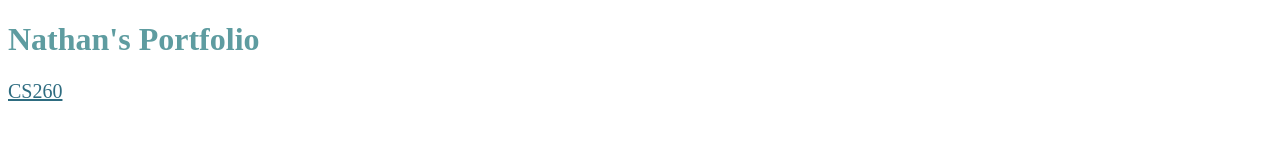
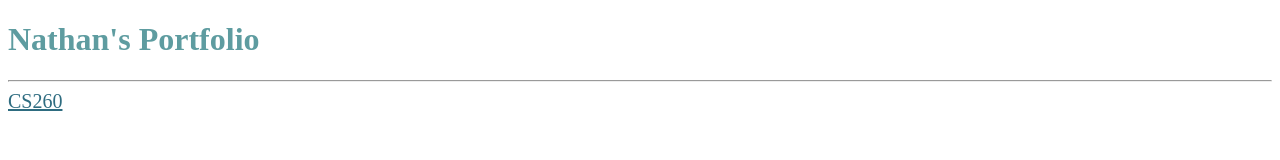
Before and after one commit to Valryn/Valryn.github.io, a plain HTML site: page index.html in a window 1280 px wide. Drawn offline with Linux system fonts and the light colour scheme.

Commit message:
Formatting

```diff
--- a/index.html
+++ b/index.html
@@ -1,10 +1,11 @@
 <!DOCTYPE html>
 <html>
 <title>Valryn's Portfolio</title>
-<body>
+<header>
+<h1 style="color: #5e9ca0;">Nathan's Portfolio</h1>
+<hr />
+</header>
 
-<h1 style="color: #5e9ca0;">Nathan's Portfolio</h1>
 <a href="CS260/index.html" style="color: #2e6c80; font-size:20px">CS260</a>
 
-</body>
-</html?
+</html>
```
Also changed, not shown: CS260/index.html (+1 -2 lines).
